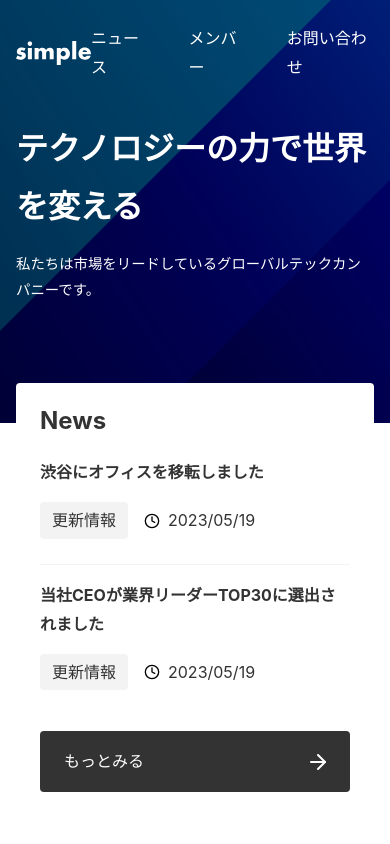
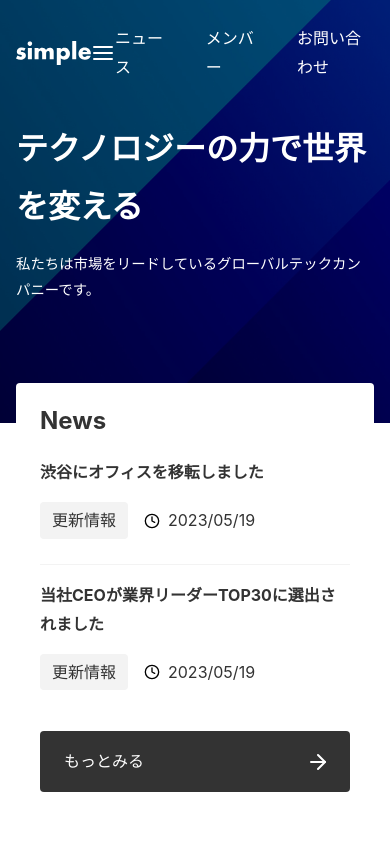
Before and after one commit to yuuto0816/my-next-project, a Next.js app: page / in a window 390 px wide. Shown: the top 844 px of the page. Built offline with nearby package versions, Linux system fonts and the light colour scheme.

Commit message:
p110 終了

```diff
--- a/app/_components/Header/index.tsx
+++ b/app/_components/Header/index.tsx
@@ -1,6 +1,7 @@
 import Image from "next/image";
 import Link from "next/link";
 import styles from "./index.module.css";
+import Menu from "../Menu";
 
 export default function Header() {
   return (
@@ -15,6 +16,7 @@
           priority
         />
       </Link>
+      <Menu />
       <nav className={styles.nav}>
         <ul className={styles.items}>
           <li>
--- /dev/null
+++ b/app/_components/Menu/index.module.css
@@ -0,0 +1,22 @@
+.items {
+  display: flex;
+  color: #fff;
+  gap: 40px;
+}
+
+.button {
+  display: none;
+}
+
+@media (max-width: 640px) {
+  .nav {
+    display: none;
+  }
+
+  .button {
+    display: flex;
+    background: none;
+    border: none;
+    cursor: pointer;
+  }
+}
--- a/app/_components/Menu/index.tsx
+++ b/app/_components/Menu/index.tsx
@@ -1,8 +1,10 @@
 import Link from "next/link";
+import Image from "next/image";
 import styles from "./index.module.css";
 
 export default function Menu() {
     return (
+        <div>
             <nav className={styles.nav}>
                 <ul className={styles.items}>
                     <li>
@@ -16,5 +18,9 @@
                     </li>
                 </ul>
             </nav>
+            <button className={styles.button}>
+                <Image src="/menu.svg" alt="メニュー" width={24} height={24} />
+            </button>
+        </div>
     );
 }
```
Lines whose indentation alone changed are shown as unchanged.
